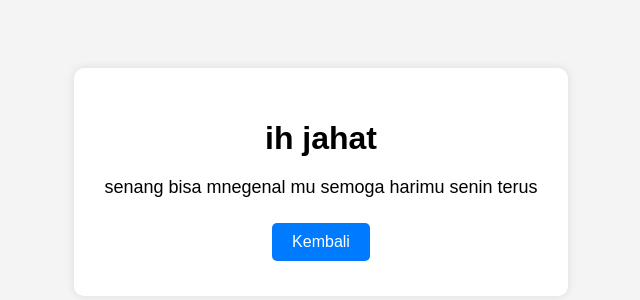
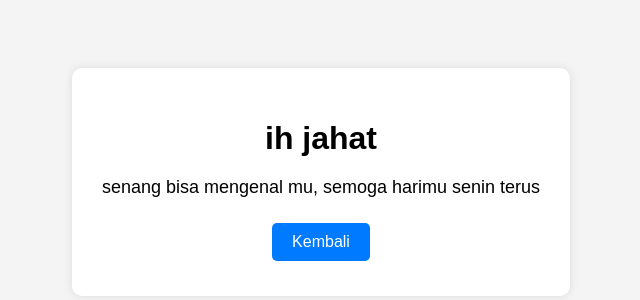
Before and after one commit to kayy3/likeme.io, a plain HTML site: page thankyouB.html in a window 1280 px wide. Shown: the part 218-518 px from the top of the page, 319-959 px from the left. Drawn offline with Linux system fonts and the light colour scheme.

Commit message:
Update thankyouB.html

```diff
--- a/thankyouB.html
+++ b/thankyouB.html
@@ -9,7 +9,7 @@
 <body>
     <div class="container">
         <h1>ih jahat</h1>
-        <p>senang bisa mnegenal mu semoga harimu senin terus</p>
+        <p>senang bisa mengenal mu, semoga harimu senin terus</p>
         <a href="index.html" class="button">Kembali</a>
     </div>
 </body>
```
